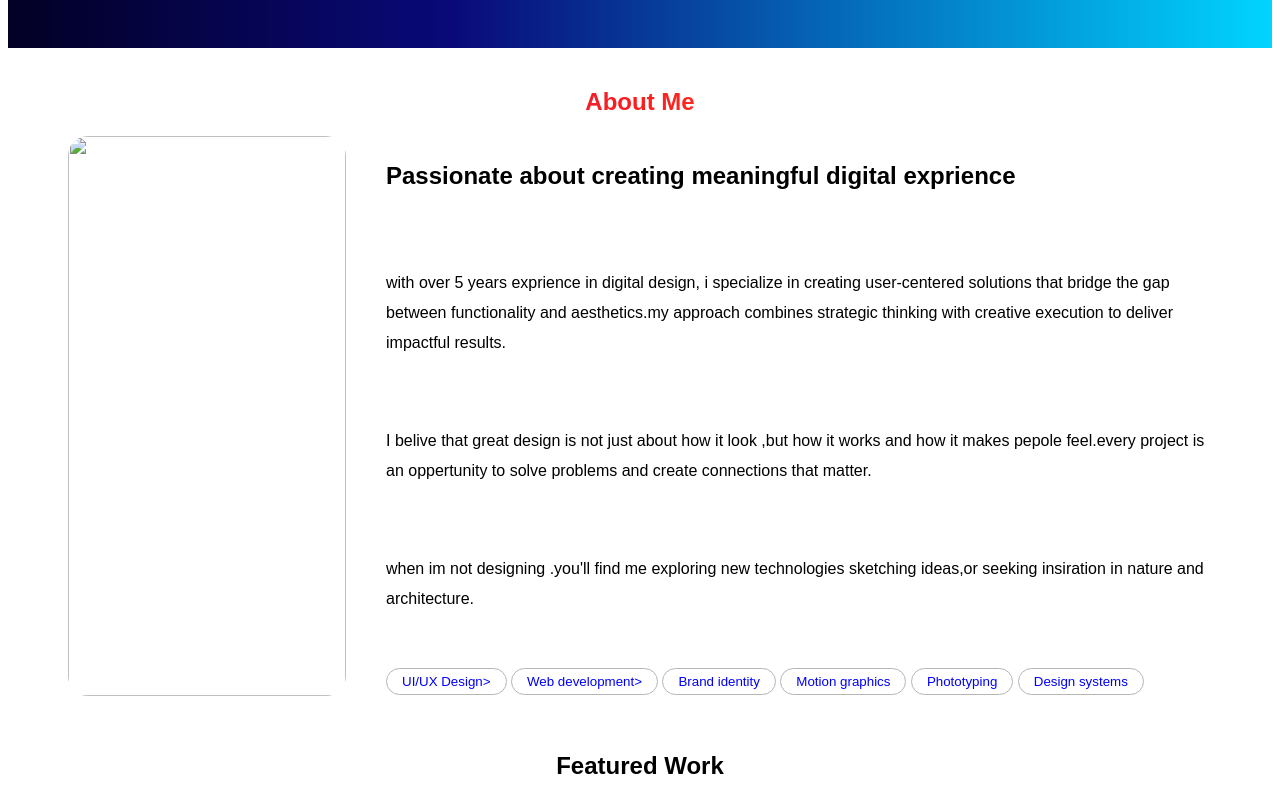
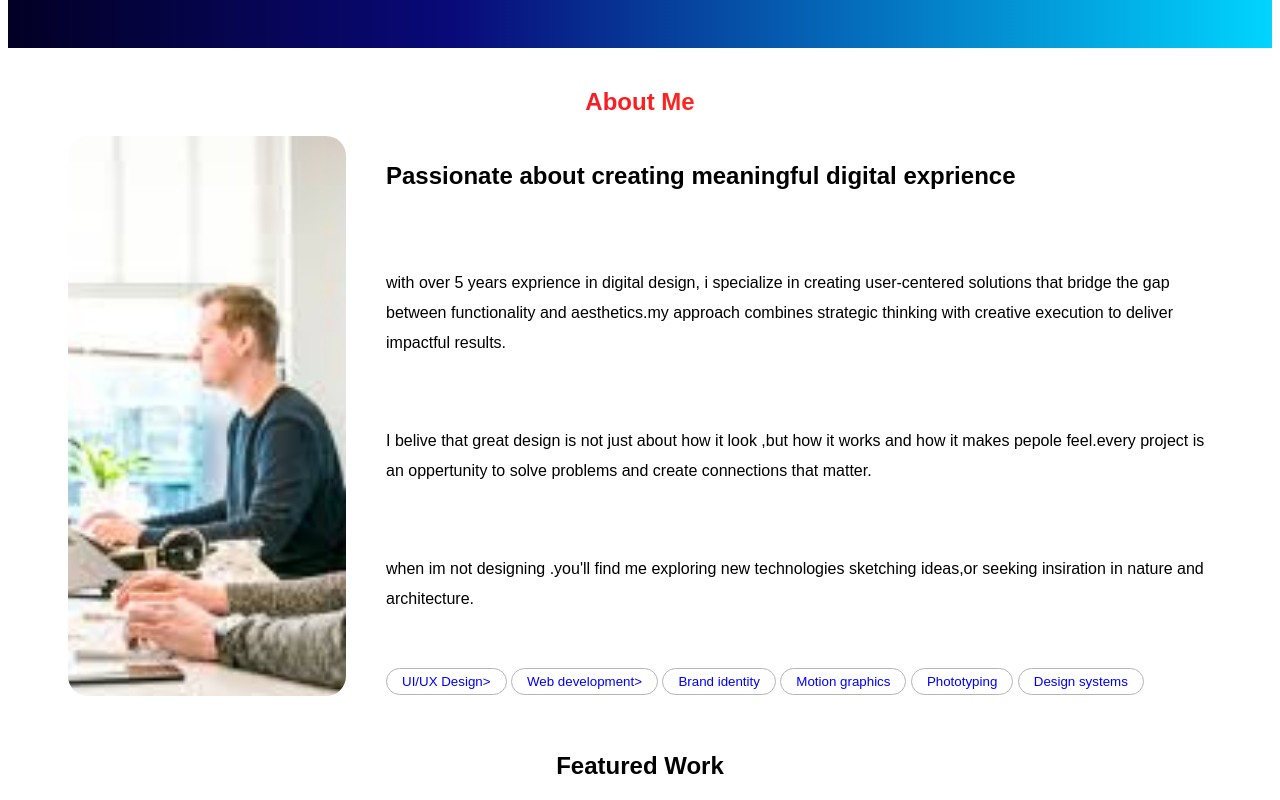
Before and after one commit to nivis0702/Personal-Shape, a plain HTML site: page index.html in a window 1280 px wide. Shown: the part 1040-1840 px from the top of the page. Drawn offline with Linux system fonts and the light colour scheme; files whose address does not match are found by name.

Commit message:
Update index.html

```diff
--- a/index.html
+++ b/index.html
@@ -41,7 +41,7 @@
         <!-- img container -->
         <figure class="about-img-details">
             <div class="img-container">
-                <img src="../h" alt="">
+                <img src="./images.jpg" alt="">
             </div>
             <figcaption>
                 <h1>Passionate about creating meaningful digital exprience</h1>
@@ -180,4 +180,5 @@
     </div>
 
 </body>
+
 </html>
```
